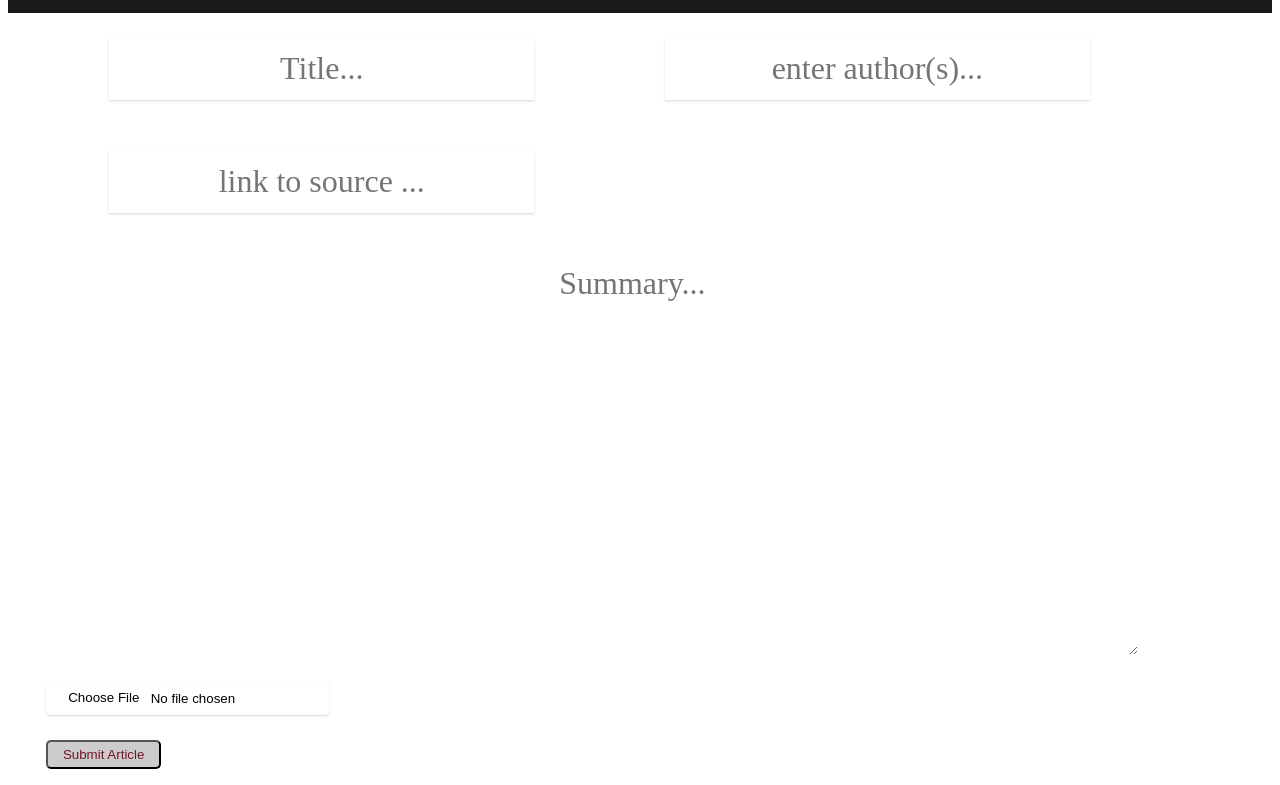
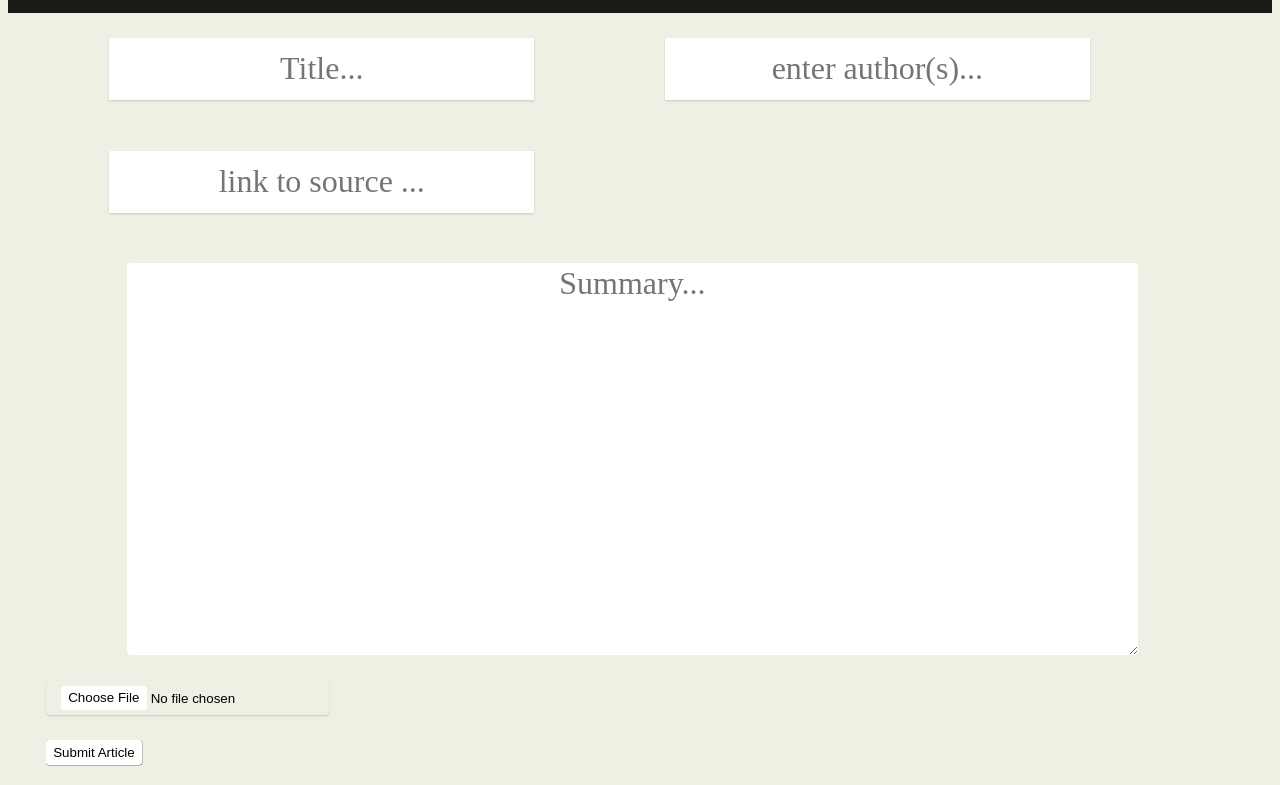
Before and after one commit to Gehrig-Barnes/cloud-watch, a plain HTML site: page html/post.html in a window 1280 px wide. Shown: the part 117-902 px from the top of the page. Drawn offline with Linux system fonts and the light colour scheme; no server answers.

Commit message:
changed background color

```diff
--- a/style.css
+++ b/style.css
@@ -1,5 +1,9 @@
 :root {
   --clr-accent-400: hsl(15 90% 61%);
+}
+
+body {
+  background-color: rgb(240, 239, 228);
 }
 
 .nav_bar {
@@ -149,19 +153,19 @@ input[type="file"] {
 }
 
 input[type="file"]::file-selector-button:hover {
-  background-color: #64343a;
-  border: 2px solid #573037;
+  background-color: #e44557;
+  border: 2px solid #e43253;
   cursor: pointer;
 }
 
 input[type="submit"] {
   padding: 5px 15px;
-  background: #ccc;
-  border: 2px solid none;
   cursor: pointer;
-  -webkit-border-radius: 5px;
-  border-radius: 5px;
   margin-top: 2%;
   margin-left: 3%;
-  color: #71131e;
+  border: 2px solid #ffffff;
+  padding: 0.2em 0.4em;
+  border-radius: 0.2em;
+  background-color: rgb(255, 255, 255);
+  box-shadow: .2px .2px .5px;
 }
```
